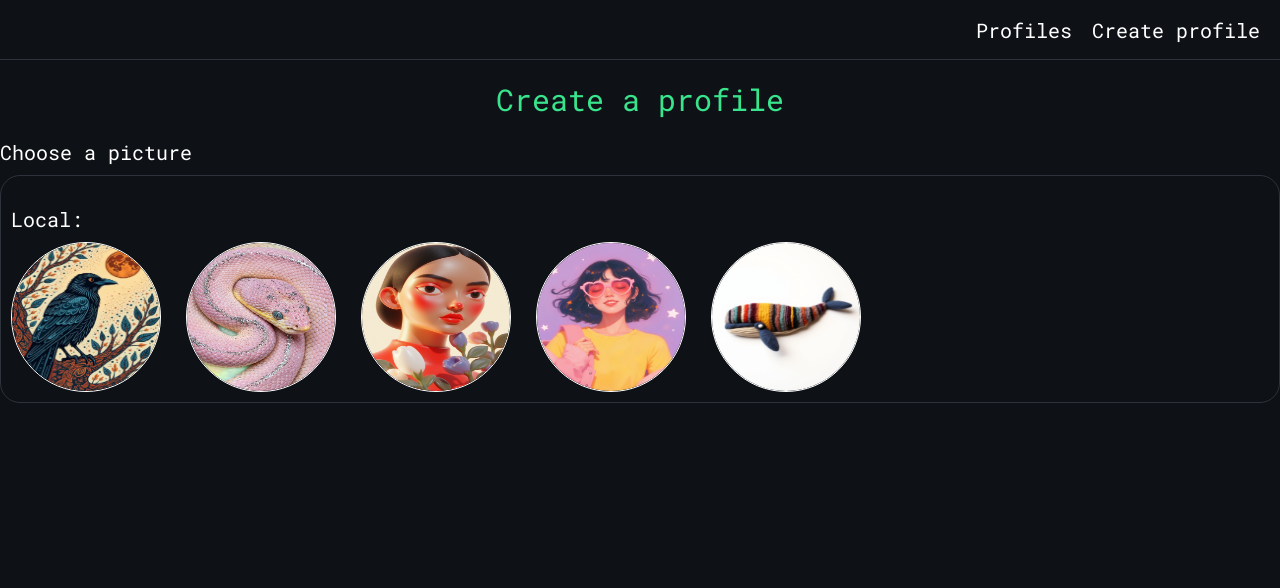
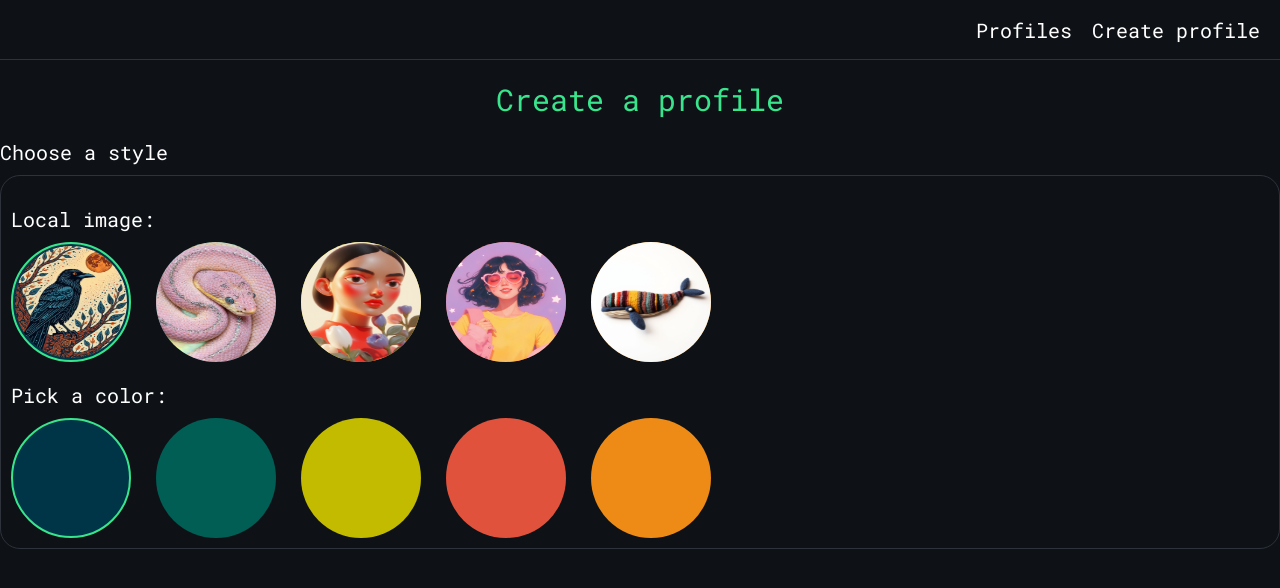
Before and after one commit to DavidAvila502/vue_todo, a Vue app: page /create-profile in a window 1280 px wide. Shown: the top 588 px of the page. Built offline with nearby package versions, Linux system fonts and the light colour scheme; the HTML template or start-up script is replaced by a standard one.

Commit message:
AvatarStyleSelector added

```diff
--- a/src/components/AvatarImage.vue
+++ b/src/components/AvatarImage.vue
@@ -1,9 +1,9 @@
 <script setup lang="ts">
-const props = defineProps<{ src: string }>()
+const props = defineProps<{ localImage?: string; solidColor: string; remoteImage?: string }>()
 </script>
 
 <template>
-  <img :src="props.src" alt="crow.png" />
+  <img :src="props.localImage" alt="crow.png" />
 </template>
 
 <style scoped>
--- /dev/null
+++ b/src/components/AvatarStyleSelector.vue
@@ -0,0 +1,64 @@
+<template>
+  <div
+    @click="setNewProfileData"
+    class="avatar-style-selector-main-container"
+    :class="{ selected: isSelected }"
+    :style="{ backgroundColor: props.color }"
+  >
+    <img class="avatar-style-image" v-if="localImage" :src="localImage" :alt="index.toString()" />
+  </div>
+</template>
+
+<script setup lang="ts">
+import type { ProfileData } from '@/types/types'
+import { computed } from 'vue'
+
+const props = defineProps<{
+  localImage?: string
+  color: string
+  index: number
+  profileData: ProfileData
+}>()
+const emit = defineEmits<{ (e: 'update-profile', data: ProfileData): void }>()
+
+const setNewProfileData = () => {
+  const hasImage = props.localImage ? true : false
+
+  const property = hasImage ? 'localImage' : 'solidColor'
+  const value = property == 'localImage' ? props.localImage : props.color
+
+  emit('update-profile', { ...props.profileData, [property]: value })
+}
+
+const isSelected = computed(() => {
+  const hasImage = props.localImage ? true : false
+  const property = hasImage ? 'localImage' : 'solidColor'
+  const value = property == 'localImage' ? props.localImage : props.color
+
+  return props.profileData[property] === value
+})
+</script>
+
+<style scoped>
+.avatar-style-selector-main-container {
+  display: flex;
+  align-items: center;
+  justify-content: center;
+  border-radius: 100%;
+  width: 120px;
+  height: 120px;
+  background-color: aqua;
+  cursor: pointer;
+}
+
+.avatar-style-image {
+  width: 100%;
+  height: 100%;
+  border-radius: 100%;
+}
+
+.selected {
+  border: 2px solid #39e58c;
+  padding: 2px;
+}
+</style>
--- /dev/null
+++ b/src/types/types.ts
@@ -0,0 +1,6 @@
+export interface ProfileData {
+  localImage: string | null
+  solidColor: string | null
+  remoteImage: string | null
+  profileName: string | null
+}
--- a/src/views/CreateProfileView.vue
+++ b/src/views/CreateProfileView.vue
@@ -1,31 +1,71 @@
+<template>
+  <div class="create-profile-main-container">
+    <p class="main-title">Create a profile</p>
+
+    <p class="section-title">Choose a style</p>
+    <div class="picture-selector-container">
+      <p class="section-title">Local image:</p>
+
+      <div class="picture-container">
+        <AvatarStyleSelector
+          v-for="(data, index) in avatarSelectorData"
+          :key="index"
+          :local-image="data.image"
+          :color="data.color"
+          :index="index"
+          :profile-data="profileData"
+          @update-profile="onUpdateProfile"
+        />
+      </div>
+
+      <p class="section-title">Pick a color:</p>
+      <div class="picture-container">
+        <AvatarStyleSelector
+          v-for="(data, index) in avatarSelectorData"
+          :index="index"
+          :color="data.color"
+          :key="index"
+          :local-image="undefined"
+          :profile-data="profileData"
+          @update-profile="onUpdateProfile"
+        />
+      </div>
+    </div>
+  </div>
+</template>
+
 <script setup lang="ts">
-import AvatarImage from '@/components/AvatarImage.vue'
 import crowImage from '@/assets/images/crow.png'
 import pinkSnake from '@/assets/images/pink-snake.png'
 import redGirl from '@/assets/images/red-girl.png'
 import starGirl from '@/assets/images/star-girl.png'
 import whale from '@/assets/images/whale.png'
+import AvatarStyleSelector from '@/components/AvatarStyleSelector.vue'
+import type { ProfileData } from '@/types/types'
+import { ref } from 'vue'
 
-const localImagesList = [crowImage, pinkSnake, redGirl, starGirl, whale]
+const avatarSelectorData: { image: string; color: string }[] = [
+  { image: crowImage, color: '#003547' },
+  { image: pinkSnake, color: '#005E54' },
+  { image: redGirl, color: '#C2BB00' },
+  { image: starGirl, color: '#E1523D' },
+  { image: whale, color: '#ED8B16' },
+]
+
+const profileData = ref<ProfileData>({
+  localImage: avatarSelectorData[0].image,
+  solidColor: avatarSelectorData[0].color,
+  remoteImage: '',
+  profileName: '',
+})
+
+const onUpdateProfile = (newProfileData: ProfileData) => {
+  profileData.value = newProfileData
+}
 </script>
 
-<template>
-  <div class="main-container">
-    <p class="main-title">Create a profile</p>
-
-    <p class="section-title">Choose a picture</p>
-    <div class="picture-selector-container">
-      <p class="section-title">Local:</p>
-
-      <div class="picture-container">
-        <AvatarImage v-for="(imageSrc, index) in localImagesList" :key="index" :src="imageSrc" />
-      </div>
-    </div>
-  </div>
-</template>
-
 <style scoped>
-.main-container {
+.create-profile-main-container {
   min-height: 100vh;
   max-width: 1536px;
   margin: 0 auto;
--- a/src/views/HomeView.vue
+++ b/src/views/HomeView.vue
@@ -1,11 +1,11 @@
 <template>
-  <div class="main-container">
+  <div class="home-main-container">
     <p>Hello world</p>
   </div>
 </template>
 
 <style scoped>
-.main-container {
+.home-main-container {
   min-height: 100vh;
 }
 </style>
```
